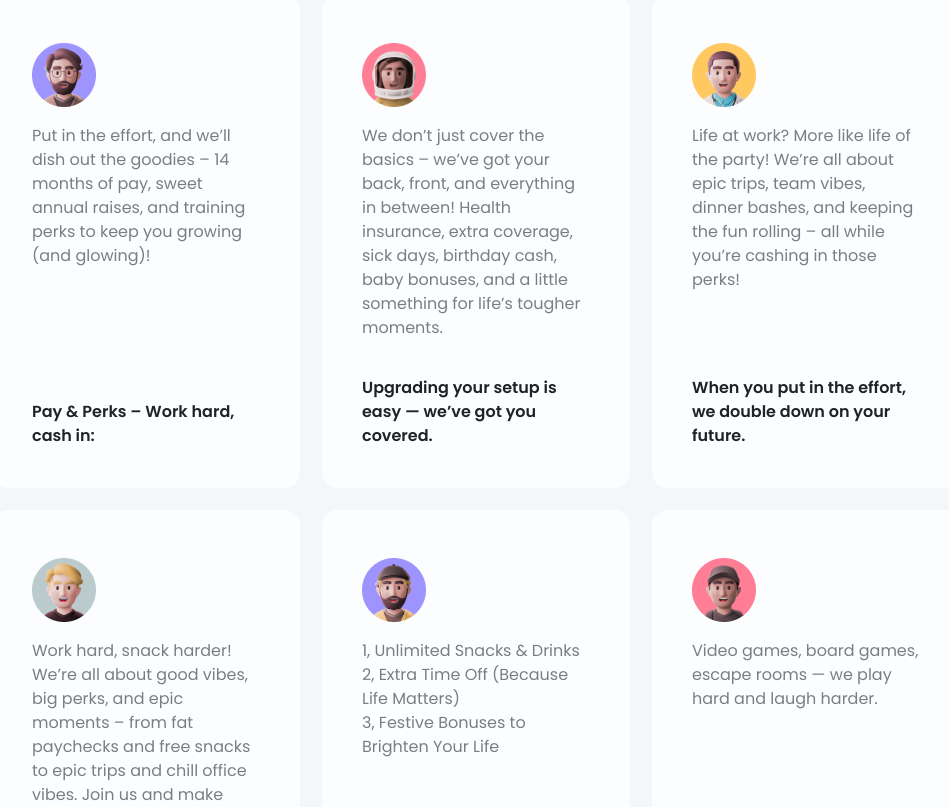
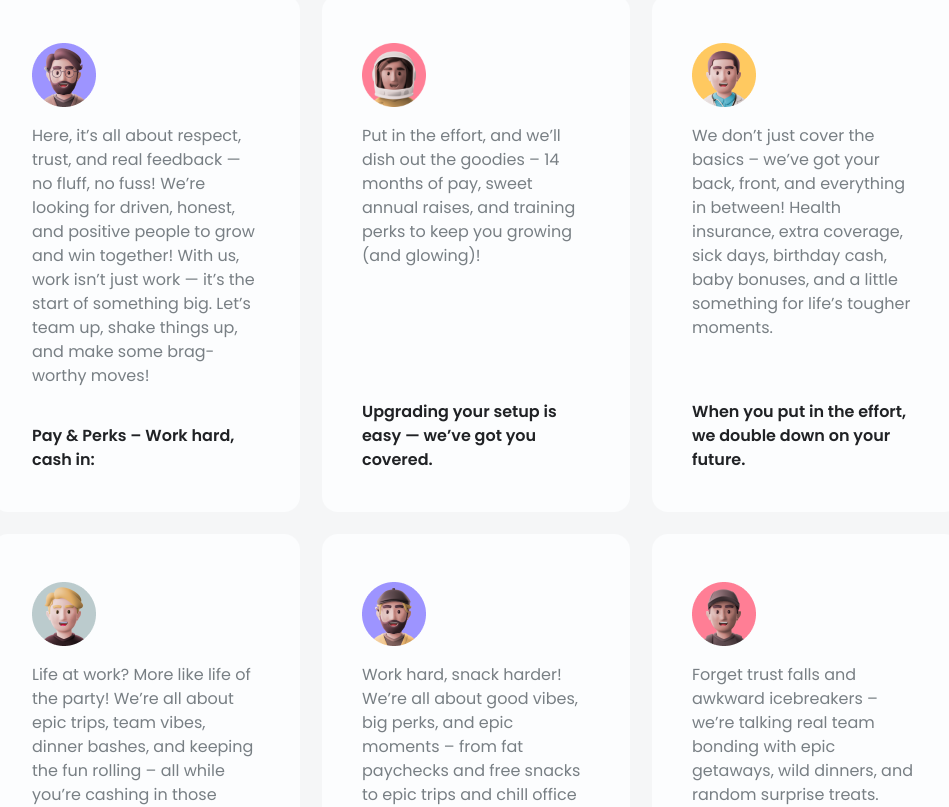
Before and after one commit to KO-YUAN/OTS-light, a Next.js app: page / in a window 1280 px wide. Shown: the part 2900-3707 px from the top of the page, without its empty margins (164-1113 px from the left). Built offline with nearby package versions, Linux system fonts and the light colour scheme.

Commit message:
Revise The Good Stuf

```diff
--- a/app/page.tsx
+++ b/app/page.tsx
@@ -235,7 +235,8 @@ export default function Home() {
             <div>
               <Image src="/user-2.png" alt="Logo" width={64} height={64} />
               <p className="text-neutral_04 font-poppins text-base font-medium mb-9 mt-[17px]">
-                Put in the effort, and we’ll dish out the goodies – 14 months of pay, sweet annual raises, and training perks to keep you growing (and glowing)!
+               Here, it’s all about respect, trust, and real feedback — no fluff, no fuss! We’re looking for driven, honest, and positive people to grow and win together!
+With us, work isn’t just work — it’s the start of something big. Let’s team up, shake things up, and make some brag-worthy moves!
                 {/* <br></br> */}
               </p>
             </div>
@@ -247,7 +248,7 @@ export default function Home() {
             <div>
               <Image src="/avatar.png" alt="Logo" width={64} height={64} />
               <p className="text-neutral_04 font-poppins text-base font-medium mb-9 mt-[17px]">
-                We don’t just cover the basics – we’ve got your back, front, and everything in between! Health insurance, extra coverage, sick days, birthday cash, baby bonuses, and a little something for life’s tougher moments.
+                Put in the effort, and we’ll dish out the goodies – 14 months of pay, sweet annual raises, and training perks to keep you growing (and glowing)!
               </p>
             </div>
             <p className="text-neutral_07 text-base font-poppins font-semibold">
@@ -258,8 +259,8 @@ export default function Home() {
             <div>
               <Image src="/user-3.png" alt="Logo" width={64} height={64} />
               <p className="text-neutral_04 font-poppins text-base font-medium mb-9 mt-[17px]">
-                Life at work? More like life of the party! We’re all about epic trips, team vibes, dinner bashes, and keeping the fun rolling – all while you’re cashing in those perks!
-              </p>
+               We don’t just cover the basics – we’ve got your back, front, and everything in between! Health insurance, extra coverage, sick days, birthday cash, baby bonuses, and a little something for life’s tougher moments.
+               </p>
             </div>
             <p className="text-neutral_07 text-base font-poppins font-semibold">
               When you put in the effort, we double down on your future.
@@ -270,8 +271,8 @@ export default function Home() {
             <div>
               <Image src="/user-4.png" alt="Logo" width={64} height={64} />
               <p className="text-neutral_04 font-poppins text-base font-medium mb-9 mt-[17px]">
-                Work hard, snack harder! We’re all about good vibes, big perks, and epic moments – from fat paychecks and free snacks to epic trips and chill office vibes. Join us and make work the best part of your day!
-              </p>
+               Life at work? More like life of the party! We’re all about epic trips, team vibes, dinner bashes, and keeping the fun rolling – all while you’re cashing in those perks!
+               </p>
             </div>
             <p className="text-neutral_07 text-base font-poppins font-semibold">
               Growth Without Limits
@@ -281,9 +282,7 @@ export default function Home() {
             <div>
               <Image src="/user-5.png" alt="Logo" width={64} height={64} />
               <p className="text-neutral_04 font-poppins text-base font-medium mb-9 mt-[17px]">
-                1, Unlimited Snacks & Drinks<br></br>
-                2, Extra Time Off (Because Life Matters)<br></br>
-                3, Festive Bonuses to Brighten Your Life
+                Work hard, snack harder! We’re all about good vibes, big perks, and epic moments – from fat paychecks and free snacks to epic trips and chill office vibes. Join us and make work the best part of your day!
               </p>
             </div>
             <p className="text-neutral_07 text-base font-poppins font-semibold">
@@ -294,7 +293,7 @@ export default function Home() {
             <div>
               <Image src="/user-6.png" alt="Logo" width={64} height={64} />
               <p className="text-neutral_04 font-poppins text-base font-medium mb-9 mt-[17px]">
-                Video games, board games, escape rooms — we play hard and laugh harder.
+                Forget trust falls and awkward icebreakers – we’re talking real team bonding with epic getaways, wild dinners, and random surprise treats. Because building connections shouldn’t feel like homework.
               </p>
             </div>
             <p className="text-neutral_07 text-base font-poppins font-semibold">
```
